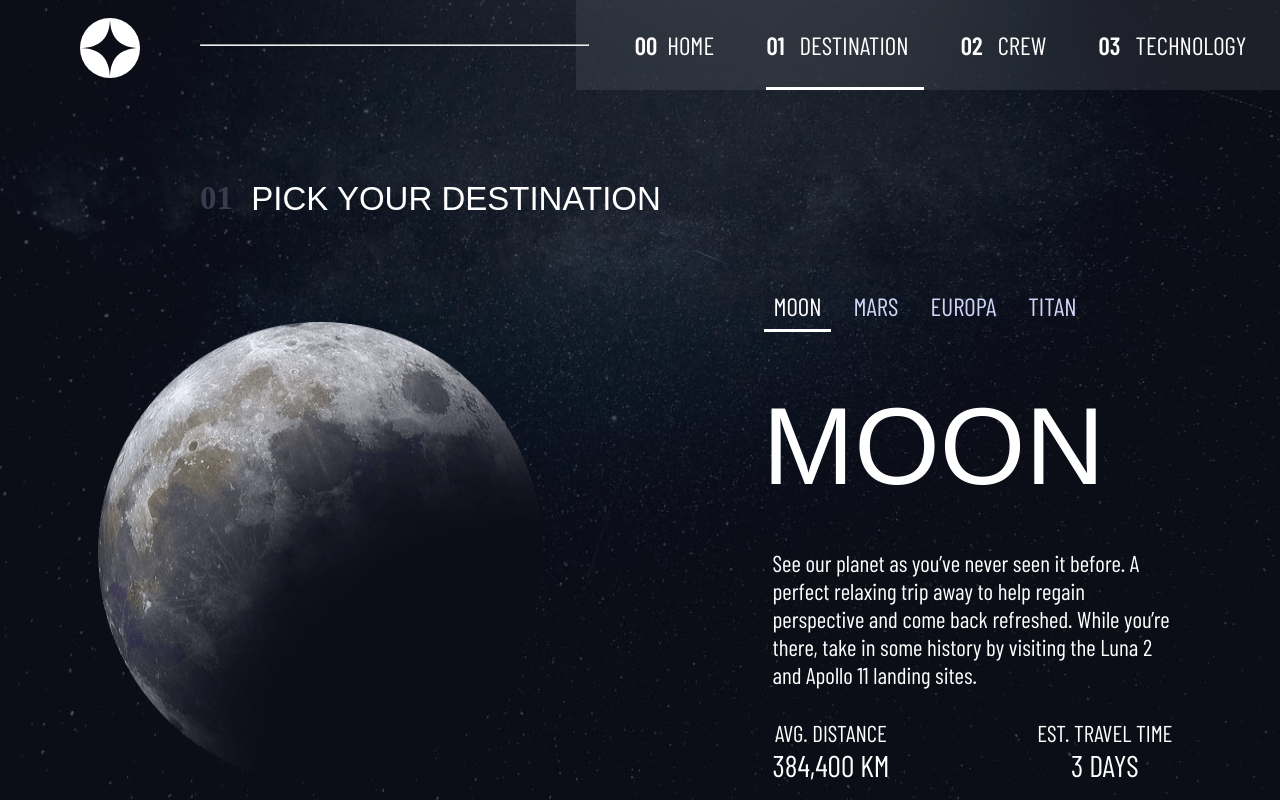
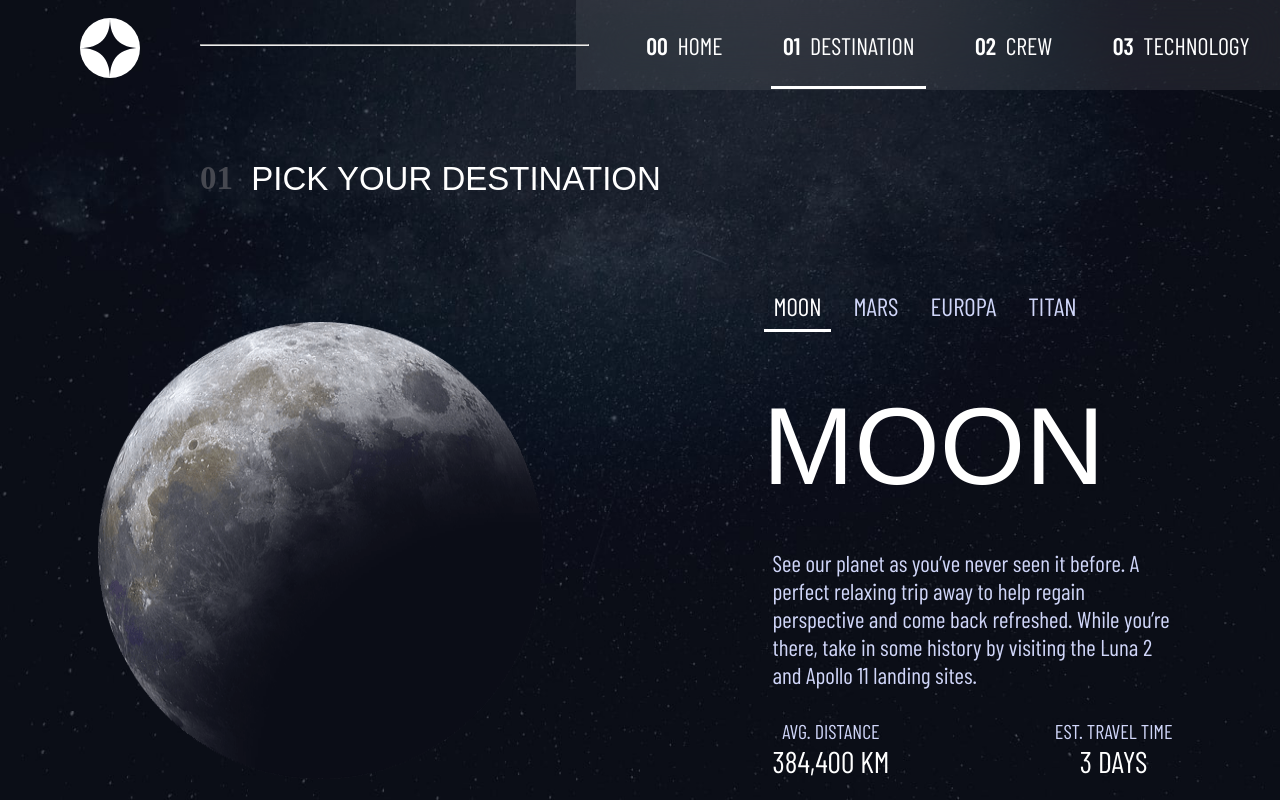
Before and after one commit to PingrisAlexis/space-tourism, a Vue app: page /destination in a window 1280 px wide. Built offline with nearby package versions, Linux system fonts and the light colour scheme; a web font is replaced by a local one.

Commit message:
section content + title + header

```diff
--- a/src/components/OneDestination.vue
+++ b/src/components/OneDestination.vue
@@ -1,33 +1,28 @@
 <template>
     <div class="one-destination-container">
             <img v-bind:src="destination.images.png" v-bind:alt="destination.name">
-        <div class="details-container">
-            <h2>{{destination.name}}</h2>
-            <p class="description">{{destination.description}}</p>
+        <section class="details-container">
+            <h2>{{ destination.name }}</h2>
+            <p class="description">{{ destination.description }}</p>
             <div class="information">
                <div>
-                    <p class="distance-name">AVG. DISTANCE</p>
-                    <p class="distance-number">{{destination.distance}}</p>
+                    <p class="travel-title">AVG. DISTANCE</p>
+                    <p class="travel-value">{{ destination.distance }}</p>
                 </div>
                 <div>
-                    <p class="travel-name">EST. TRAVEL TIME</p>
-                    <p class="travel-number">{{destination.travel}}</p>
+                    <p class="travel-title">EST. TRAVEL TIME</p>
+                    <p class="travel-value">{{ destination.travel }}</p>
                 </div>
             </div>
-        </div>
+        </section>
     </div>
 </template>
 
-<script setup>
+<script setup lang="ts">
+  import { Destination } from '../types'
 
- import { defineProps } from 'vue'
-
-  const props = defineProps({
-  destination: Object
-})
-
+  const { destination } = defineProps<{ destination: Destination }>()
 </script>
-
 
 <style scoped lang="scss">
     @import url('@/assets/main.css');
@@ -44,7 +39,6 @@
             top: 5rem;
         }
         img {
-            // width: 50rem;
             position: relative;
             right: 12rem;
             bottom: 2rem;
@@ -56,7 +50,6 @@
             @media (max-width: 1150px) {
                 width: 25rem;
             }
-
         }
         .details-container {
             position: relative;
@@ -83,47 +76,40 @@
                     padding: 1rem 0rem;
                 }
             }
-
             .description {
                 font-size: 2.3rem;
                 font-weight: 100;
+                color: var(--color-sec);
                 @media (max-width: 1150px) {
-                        font-size: 1.8rem;
+                    font-size: 2rem;
                 }
             }
             .information {
                 display: flex;
                 justify-content: space-between;
                 padding-top: 3rem;
-
-                .distance-name,
-                .travel-name {
-                    font-size: 2.3rem;
+                .distance-title,
+                .travel-title {
+                    font-size: 2rem;
                     font-weight: 100;
-                    @media (max-width: 800px) {
+                    color: var(--color-sec);
+                    @media (max-width: 1150px) {
+                        font-size: 1.6rem;
+                    }
+                }
+                .distance-value,
+                .travel-value {
+                    font-size: 3rem;
+                    color: var(--color-first);
+                    font-weight: 400;
+                    padding: 0 0 2rem 0;
+                     @media (max-width: 1150px) {
                         font-size: 2rem;
                     }
-                }
-                // @media (max-width: 800px) {
-                //     flex-direction: column;
-                // }
-                .distance-number,
-                .travel-number {
-                    font-size: 3rem;
-                    color: white;
-                    font-weight: 400;
-                    padding: 0 0 2rem 0;
-                    @media (max-width: 800px) {
-                        font-size: 2.5rem;
-                }
-
                 }
                 p {
                     text-align: center;
                     text-transform: uppercase;
-                    @media (max-width: 1150px) {
-                        font-size: 1.6rem;
-                }
                 }
             }
         }
--- a/src/components/SectionTitle.vue
+++ b/src/components/SectionTitle.vue
@@ -5,22 +5,18 @@
         </div>
 </template>
 
-<script setup>
- import { defineProps } from 'vue'
-
+<script setup lang="ts">
     const props = defineProps({
         section: Object
     })
 </script>
 
-
 <style scoped lang="scss">
-
-.title {
+    .title {
         z-index: 1;
         position: absolute;
+        top: 16rem;
         left: 20rem;
-        top: 18rem;
         display: flex;
         @media (max-width: 1150px) {
             left: 8rem;
@@ -33,18 +29,18 @@
             left: 0;
         }
         span {
-          color: #383B4B;
+          color: #464850;
           font-weight: 600;
           font-size: 3.3rem;
           @media (max-width: 1150px) {
-            font-size: 2.5rem;
+                font-size: 2.5rem;
             }
         }
         h1 {
           font-size: 3.3rem;
-          color: white;
+          color: var(--color-first);
             @media (max-width: 1150px) {
-                font-size: 2rem;
+                font-size: 2.5rem;
             }
         }
     }
--- a/src/components/TheHeader.vue
+++ b/src/components/TheHeader.vue
@@ -3,35 +3,33 @@
             <hr>
                   <router-link to="/"  class="custom-router-link">
                         <img class="logo"src="../assets/shared/logo.svg"/>
-
                   </router-link>
-            <div class="menu-toggle" @click="toggleMenu">
-                  <img  v-if="!isMenuOpen" src="@/assets/shared/icon-hamburger.svg"></img>
-                  <img  v-else src="@/assets/shared/icon-close.svg"></img>
-            </div>
             <nav>
-                  <ul :class="{ 'open': isMenuOpen }">
-                        <li>
-                              <router-link to="/">
-                                    <span>00</span>&nbsp;&nbsp;HOME&nbsp;&nbsp;&nbsp;
+                  <img class="menu-toggle open-menu" @click="toggleMenu" src="@/assets/shared/icon-hamburger.svg"></img>
+                  <ul :class="menuClass">
+                  <img  class="menu-toggle close-menu" v-if="isMenuOpen"  @click="toggleMenu" src="@/assets/shared/icon-close.svg"></img>
+                        <li >
+                              <router-link to="/" class="hover-border">
+                                    <span>&nbsp;00&nbsp;&nbsp;</span>
+                                    HOME&nbsp;
                               </router-link>
                         </li>
                         <li>
-                              <router-link to="/destination">
-                                    <span>01</span>
-                                    &nbsp;&nbsp;DESTINATION&nbsp;&nbsp;&nbsp;
+                              <router-link to="/destination"  class="hover-border">
+                                    <span>&nbsp;01&nbsp;&nbsp;</span>
+                                    DESTINATION&nbsp;
                               </router-link>
                         </li>
                         <li>
-                              <router-link to="/crew">
-                                    <span>02</span>
-                                    &nbsp;&nbsp;CREW&nbsp;&nbsp;&nbsp;
+                              <router-link to="/crew" class="hover-border">
+                                    <span>&nbsp;02&nbsp;&nbsp;</span>
+                                    CREW&nbsp;
                               </router-link>
                         </li>
                         <li>
-                              <router-link to="/technologie">
-                                    <span>03</span>
-                                    &nbsp;&nbsp;TECHNOLOGY&nbsp;&nbsp;&nbsp;
+                              <router-link to="/technologie" class="hover-border">
+                                    <span>&nbsp;03&nbsp;&nbsp;</span>
+                                    TECHNOLOGY&nbsp;
                               </router-link>
                         </li>
                   </ul>
@@ -39,47 +37,37 @@
       </header>
 </template>
 
-<script setup>
-import { ref } from 'vue'
+<script setup lang="ts">
+      import { ref, computed } from 'vue'
 
       const isMenuOpen = ref(false)
+      const isClosing = ref(false)
 
-const toggleMenu = () => {
-      isMenuOpen.value = !isMenuOpen.value
+      const menuClass = computed(() => {
+            if (isClosing.value) {
+            return 'menu-disappear'
+            } else if (isMenuOpen.value) {
+            return 'menu-appear'
+            } else {
+            return ''
             }
+      })
 
+      const toggleMenu = computed(() => {
+            if (isMenuOpen.value) {
+                  isClosing.value = true
+                  setTimeout(() => {
+                  isMenuOpen.value = false
+                  isClosing.value = false
+                  }, 400);
+                  } else {
+                  isMenuOpen.value = true
+            }
+      })
 </script>
 
 <style scoped lang="scss">
       @import url('@/assets/main.css');
-      .menu-toggle {
-            display: none;
-            @media  (max-width: 800px) {
-                  display: block;
-                  position: absolute;
-                  right: 12rem;
-                  cursor: pointer;
-                  z-index: 2;
-            }
-            img {
-                  width:5rem;
-                  position: relative;
-                  top: 1.5rem;
-                  left: 8rem;
-            }
-      }
-      .open {
-            @media  (max-width: 800px) {
-                  display: block;
-            }
-      }
-      .router-link-exact-active {
-            border-bottom: 0.3rem solid white ;
-            padding-bottom: 2.7rem;
-            @media  (max-width: 1050px) {
-                  padding-bottom: 1.6rem;
-            }
-      }
       header {
             display: flex;
             background-color: transparent;
@@ -112,12 +100,7 @@ const toggleMenu = () => {
                         left: 5rem;
                   }
             }
-            .custom-router-link.router-link-exact-active {
-                  border-bottom: none !important;
-                  padding-bottom: none !important;
-            }
             ul {
-                  justify-content: flex-end;
                   display: flex;
                   backdrop-filter: blur(25px);
                   background-color: rgba(255, 255, 255, 0.08);
@@ -130,12 +113,9 @@ const toggleMenu = () => {
                   padding-right: 15rem;
                   @media  (max-width: 1300px) {
                         padding-right: 0rem;
-
                   }
                   @media  (max-width: 1050px) {
-                        padding-right: 0rem;
                         height: 8rem;
-
                   }
                   @media  (max-width: 800px) {
                         padding-top: 10rem;
@@ -143,27 +123,15 @@ const toggleMenu = () => {
                         flex-direction: column;
                         justify-content: center !important;
                         align-items: space-around !important;
-                        width: 37rem;
+                        width: 25rem;
                         height: 100vh;
                   }
                   li {
-                        text-decoration: none;
                         @media  (max-width: 800px) {
-                              margin: 2rem 0rem;
-                              height: 8rem;
+                              padding: 1rem 0rem;
                         }
-                        :hover {
-                              border-bottom: 0.3rem solid var(--color-hover);
-                              padding-bottom: 2.7rem;
-                              @media  (max-width: 1050px) {
-                                    padding-bottom: 1.6rem;
-                              }
-                        }
-                        span {
-                              font-weight: 600;
-                              @media (min-width:800px) and  (max-width: 1050px) {
-                                    display: none;
-                              }
+                        .hover-border::before {
+                              bottom: -1.4rem;
                         }
                         a {
                               font-size: 2.5rem;
@@ -172,8 +140,69 @@ const toggleMenu = () => {
                                     @media  (max-width: 1050px) {
                                     font-size: 2rem;
                               }
+                              span {
+                                    font-weight: 600;
+                                    @media (min-width:800px) and  (max-width: 1050px) {
+                                          display: none;
                                     }
                               }
                         }
                   }
+            }
+      }
+      .menu-toggle {
+            display: none;
+            width:2.5rem;
+            @media  (max-width: 800px) {
+                  display: block;
+                  right: 12rem;
+                  cursor: pointer;
+                  z-index: 2;
+            }
+      }
+      .open-menu {
+            position: absolute;
+            z-index: 0;
+      }
+      .close-menu {
+            position: fixed;
+      }
+      .open-menu,
+      .close-menu {
+            top: 2.5rem;
+            right: 5rem;
+      }
+      .menu-appear,
+      .menu-disappear {
+            @media  (max-width: 800px) {
+                  display: block;
+                  position: fixed;
+                  top: 0;
+                  right: 0;
+                  width: 25rem;
+                  height: 100%;
+            }
+      }
+      .menu-appear {
+            @media  (max-width: 800px) {
+                  animation: menu_appear .6s forwards;
+            }
+      }
+      .menu-disappear {
+            @media  (max-width: 800px) {
+                  animation: menu_disappear .6s forwards;
+            }
+      }
+      @keyframes menu_appear {
+      from {
+      transform: translateX(100%);
+      } to {
+      transform: translateX(0%);
+      }}
+      @keyframes menu_disappear {
+      from {
+      transform: translateX(0%);
+      }to {
+      transform: translateX(100%);
+      }}
 </style>
```
Also changed, not shown: src/components/NotFound.vue (deleted, +0 -13 lines), src/components/OneCrew.vue (deleted, +0 -23 lines), src/components/OneMember.vue (added, +146 -0 lines), src/components/OneTechnology.vue (+99 -4 lines). Lines whose indentation alone changed are shown as unchanged.
